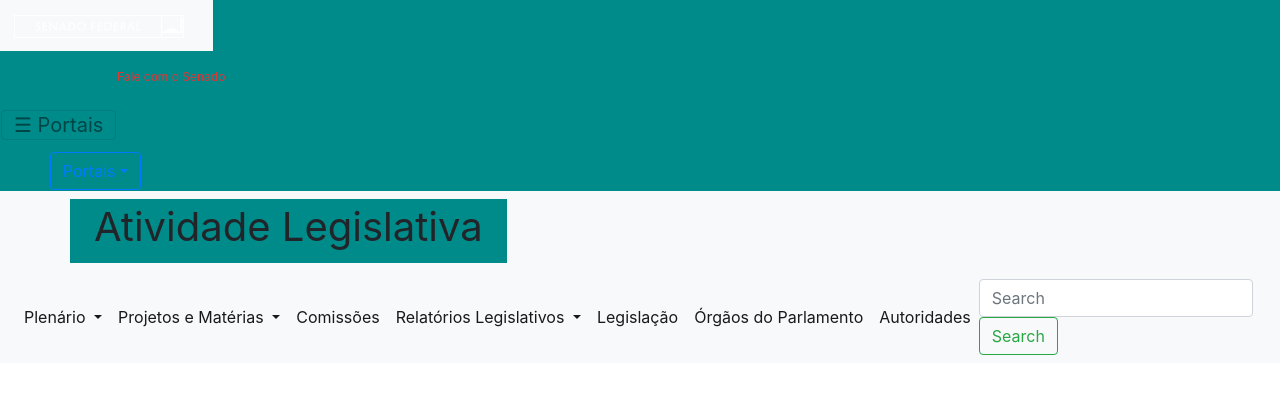
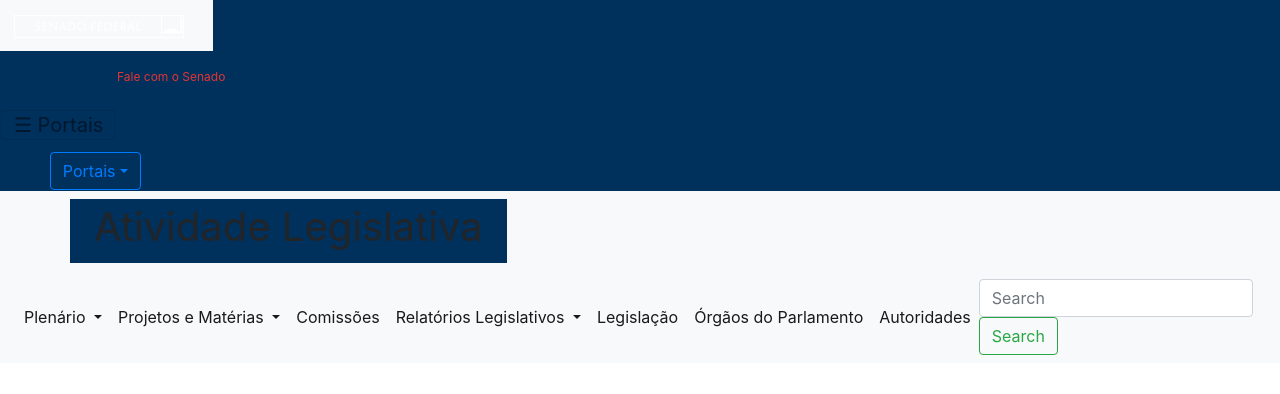
Before and after one commit to kleuber-matos/Portal, an Angular app: page / in a window 1280 px wide. Shown: the top 394 px of the page. Built offline with nearby package versions, Linux system fonts and the light colour scheme.

Commit message:
alteração do background-color

```diff
--- a/src/app/navbar/navbar.component.scss
+++ b/src/app/navbar/navbar.component.scss
@@ -1,3 +1,3 @@
 .row{
-    background-color: darkcyan;
+    background-color: #00305c;
 }
```
